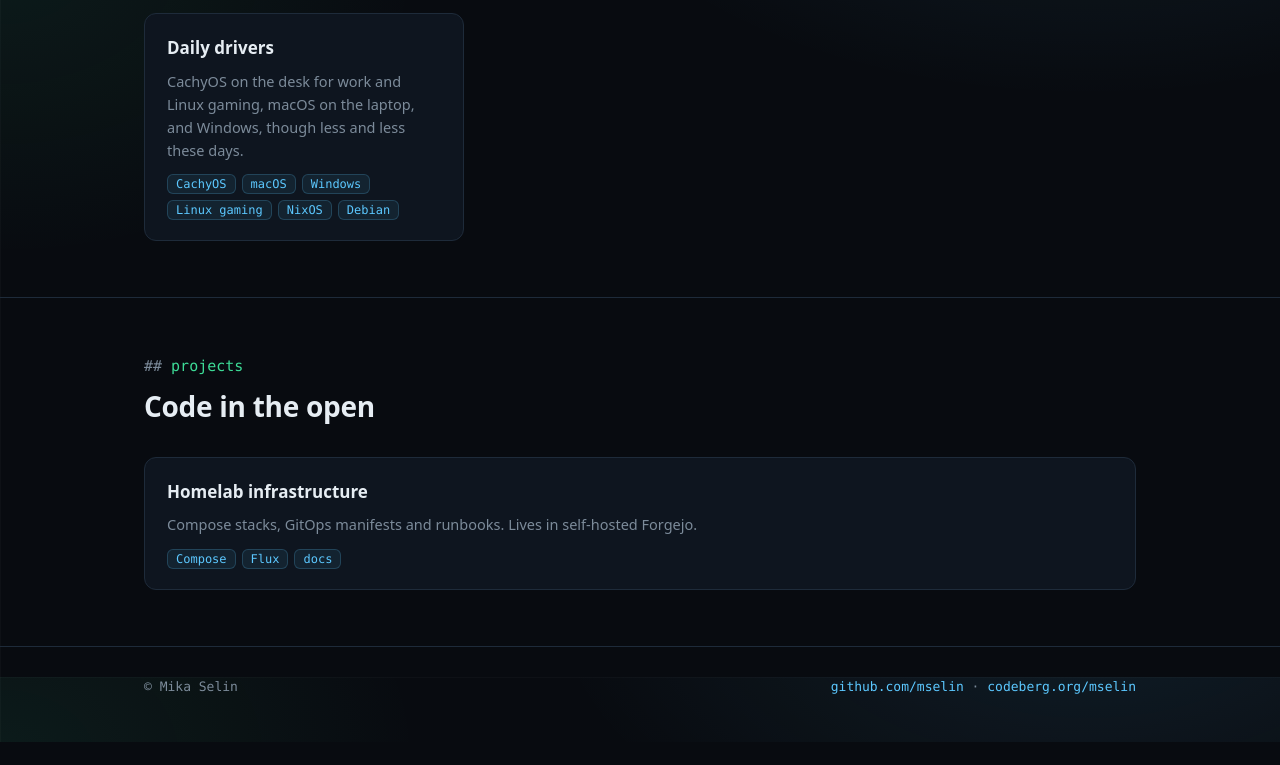
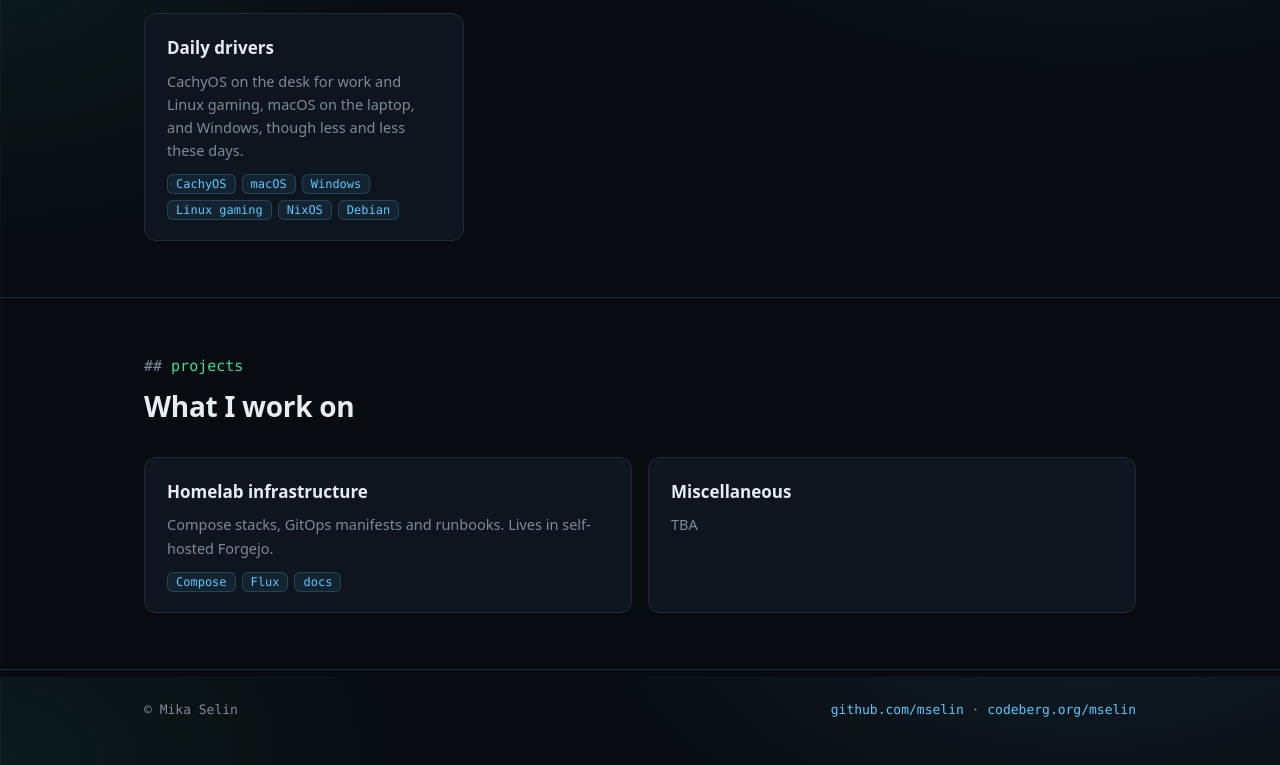
Before and after one commit to mselin/mselin.github.io, a plain HTML site: page index.html in a window 1280 px wide. Shown: the part 4123-4888 px from the top of the page. Before the commit the page ends 4865 px from the top, so only its background shows below. Drawn offline with Linux system fonts and the light colour scheme.

Commit message:
Add a Miscellaneous placeholder to projects
Co-Authored-By: Claude Fable 5.2 <noreply@anthropic.com>
Claude-Session: https://claude.ai/code/session_013DgN9N6MedXYU6Hmksz994

```diff
--- a/index.html
+++ b/index.html
@@ -207,9 +207,10 @@
 
 <section id="projects"><div class="wrap">
   <h2>projects</h2>
-  <p class="sub">Code in the open</p>
+  <p class="sub">What I work on</p>
   <div class="grid">
     <div class="card"><h3>Homelab infrastructure</h3><p>Compose stacks, GitOps manifests and runbooks. Lives in self-hosted Forgejo.</p><div class="tags"><span>Compose</span><a href="https://github.com/fluxcd/flux2">Flux</a><span>docs</span></div></div>
+    <div class="card"><h3>Miscellaneous</h3><p>TBA</p></div>
   </div>
 </div></section>
 
```
